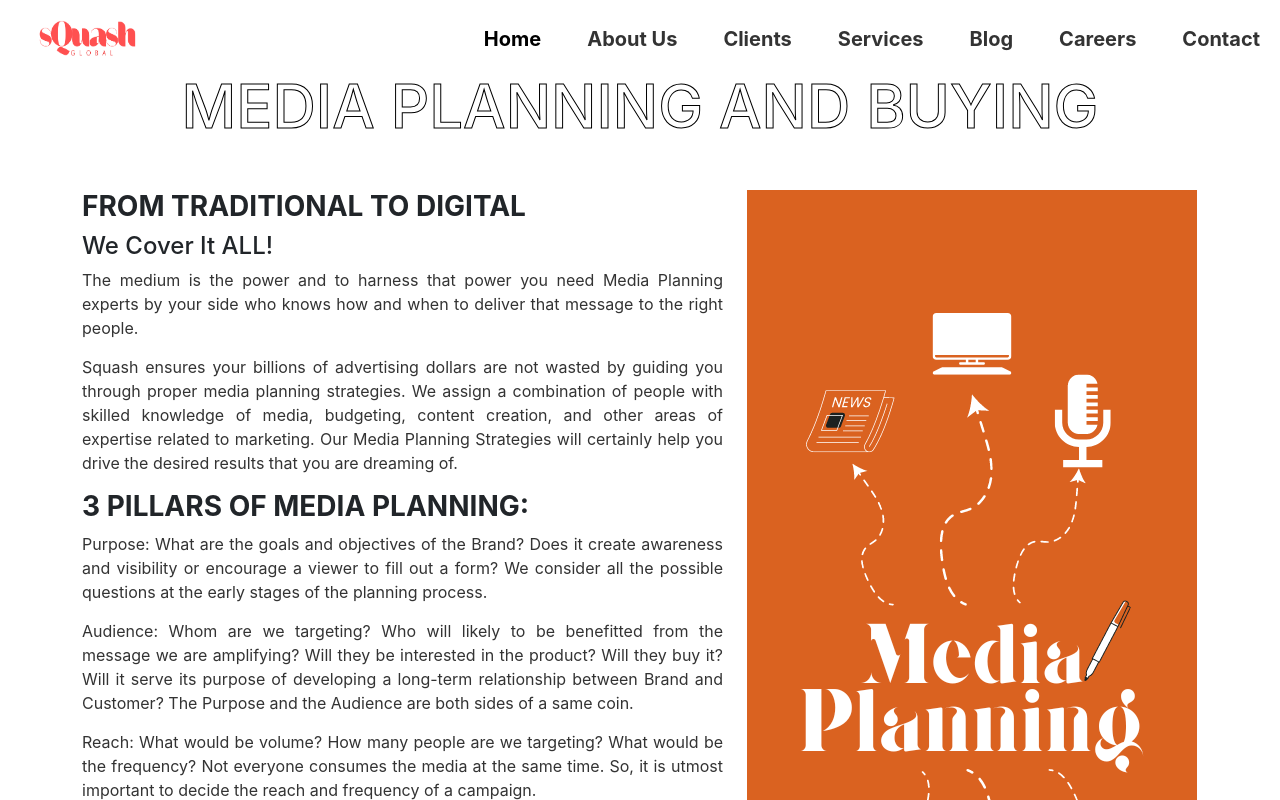
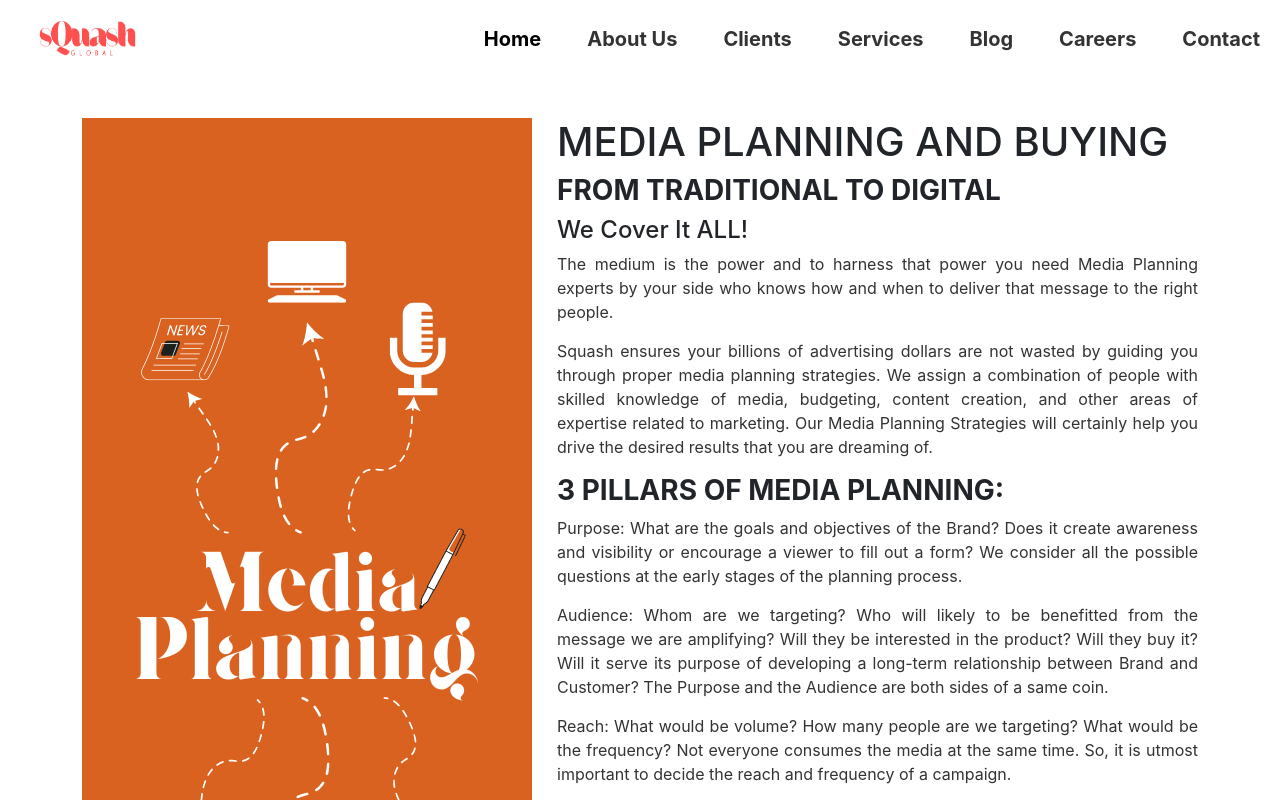
Before and after one commit to VishK98/Squash-Global, a React (Create React App) app: page /serviceDetails in a window 1280 px wide. Shown: the top 800 px of the page. Built offline with nearby package versions, Linux system fonts and the light colour scheme.

Commit message:
Servicec Details

```diff
--- a/src/components/ServiceDetails/ServiceDetails.js
+++ b/src/components/ServiceDetails/ServiceDetails.js
@@ -5,10 +5,14 @@ import img from "../../assets/images/mplanning.png";
 
 function ServiceDetails() {
   return (
+
    <div className='container'>
-     <h1 className="text-lg-center service-title">MEDIA PLANNING AND BUYING</h1>
      <div className='row mt-lg-5'>
+     <div className='col-lg-5 col-md-5 col-12'>
+      <img src={img} className='tittle-img' alt=''/>
+      </div>
       <div className='col-lg-7 col-md-7 col-12'>
+      <h1 className="big-title page-head">MEDIA PLANNING AND BUYING</h1>
       <h3>FROM TRADITIONAL TO DIGITAL</h3>
       <h4>We Cover It ALL!</h4>
       <p>The medium is the power and to harness that power you need Media Planning experts by your side who knows how and when to deliver that message to the right people.</p>
@@ -22,9 +26,7 @@ function ServiceDetails() {
     <p>How about catching up for a Coffee!</p>
 
       </div>
-      <div className='col-lg-5 col-md-5 col-12'>
-      <img src={img} className='tittle-img' alt=''/>
-      </div>
+
     </div>
    </div>
 
```
